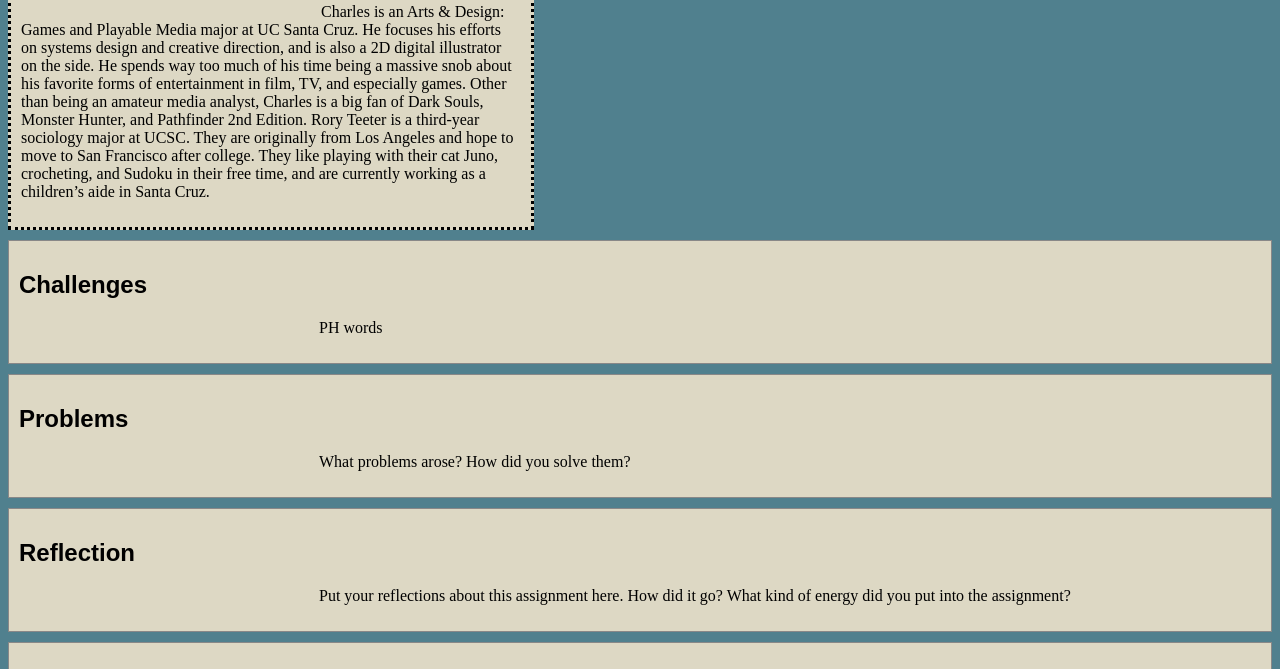
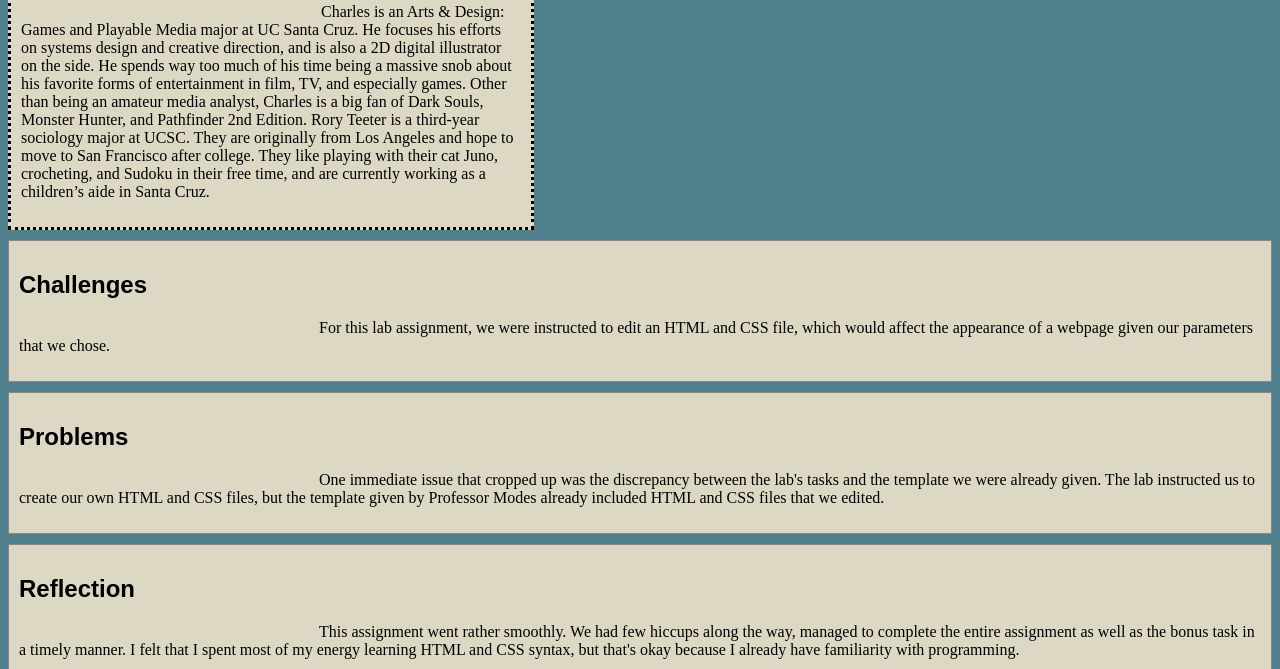
Before and after one commit to Magmyte/art101, a plain HTML site: page lab2/index.html in a window 1280 px wide. Shown: the part 108-777 px from the top of the page. Drawn offline with nearby package versions, Linux system fonts and the light colour scheme.

Commit message:
Update index.html

```diff
--- a/lab2/index.html
+++ b/lab2/index.html
@@ -30,22 +30,23 @@
 
 			<div class="minor-section">
 					<h2>Challenges</h2>
-					<p>PH words</p>
+					<p>For this lab assignment, we were instructed to edit an HTML and CSS file, which would affect the appearance of a webpage given our parameters that we chose.</p>
 			</div>
 
 			<div class="minor-section">
 					<h2>Problems</h2>
-					<p>What problems arose? How did you solve them? </p>
+					<p>One immediate issue that cropped up was the discrepancy between the lab's tasks and the template we were already given. The lab instructed us to create our own HTML and CSS files, but the template given by Professor Modes already included HTML and CSS files that we edited.</p>
 			</div>
 
 			<div class="minor-section">
 					<h2>Reflection</h2>
-					<p>Put your reflections about this assignment here. How did it go? What kind of energy did you put into the assignment? </p>
+					<p>This assignment went rather smoothly. We had few hiccups along the way, managed to complete the entire assignment as well as the bonus task in a timely manner. I felt that I spent most of my energy learning HTML and CSS syntax, but that's okay because I already have familiarity with programming.</p>
 			</div>
 
 			<div class="minor-section">
 					<h2>Results</h2>
 					<div id="output"></div>
+					<p>This webpage is the result of our lab assignment.</p>
 			</div>
 		</section>
 		<nav id="links">
```
